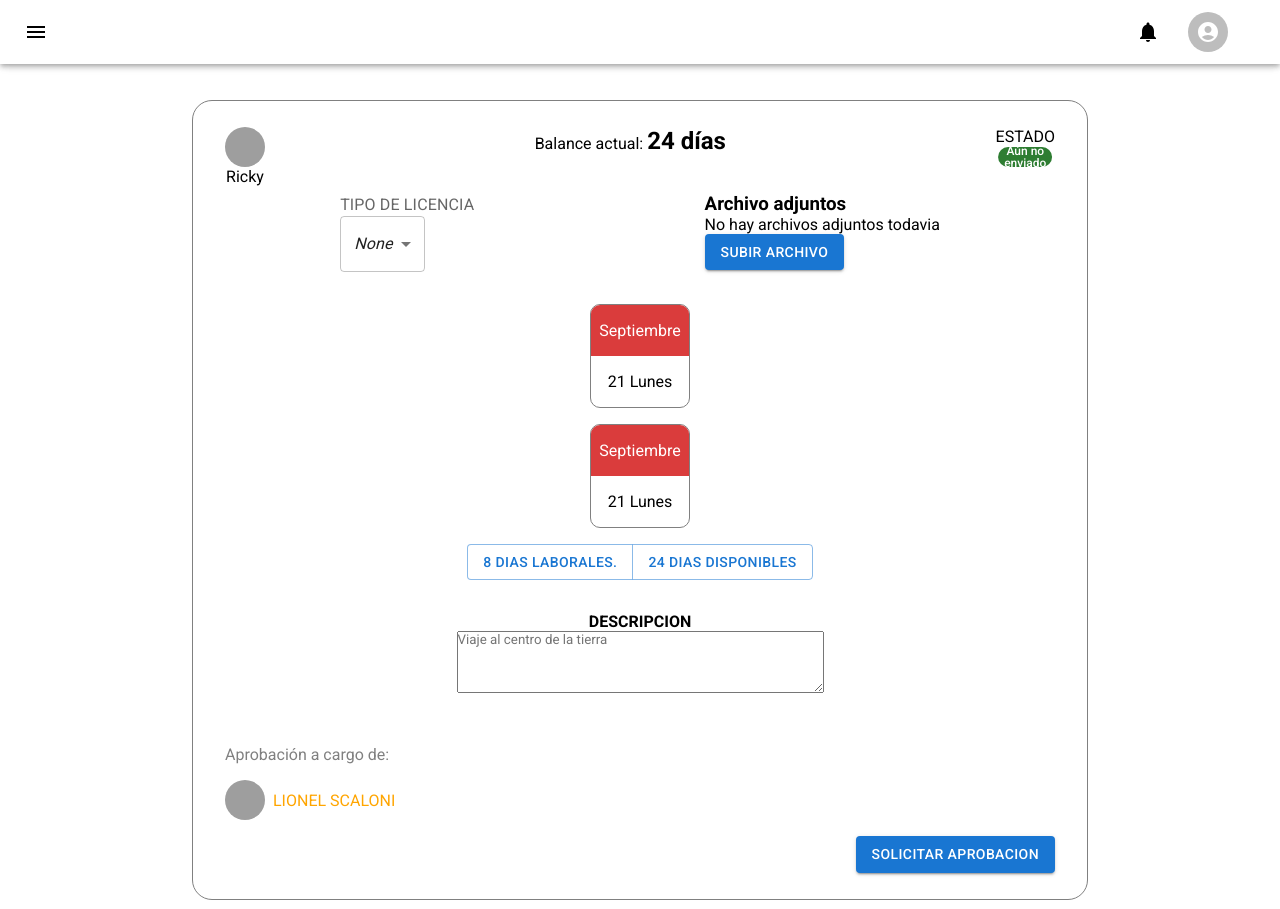
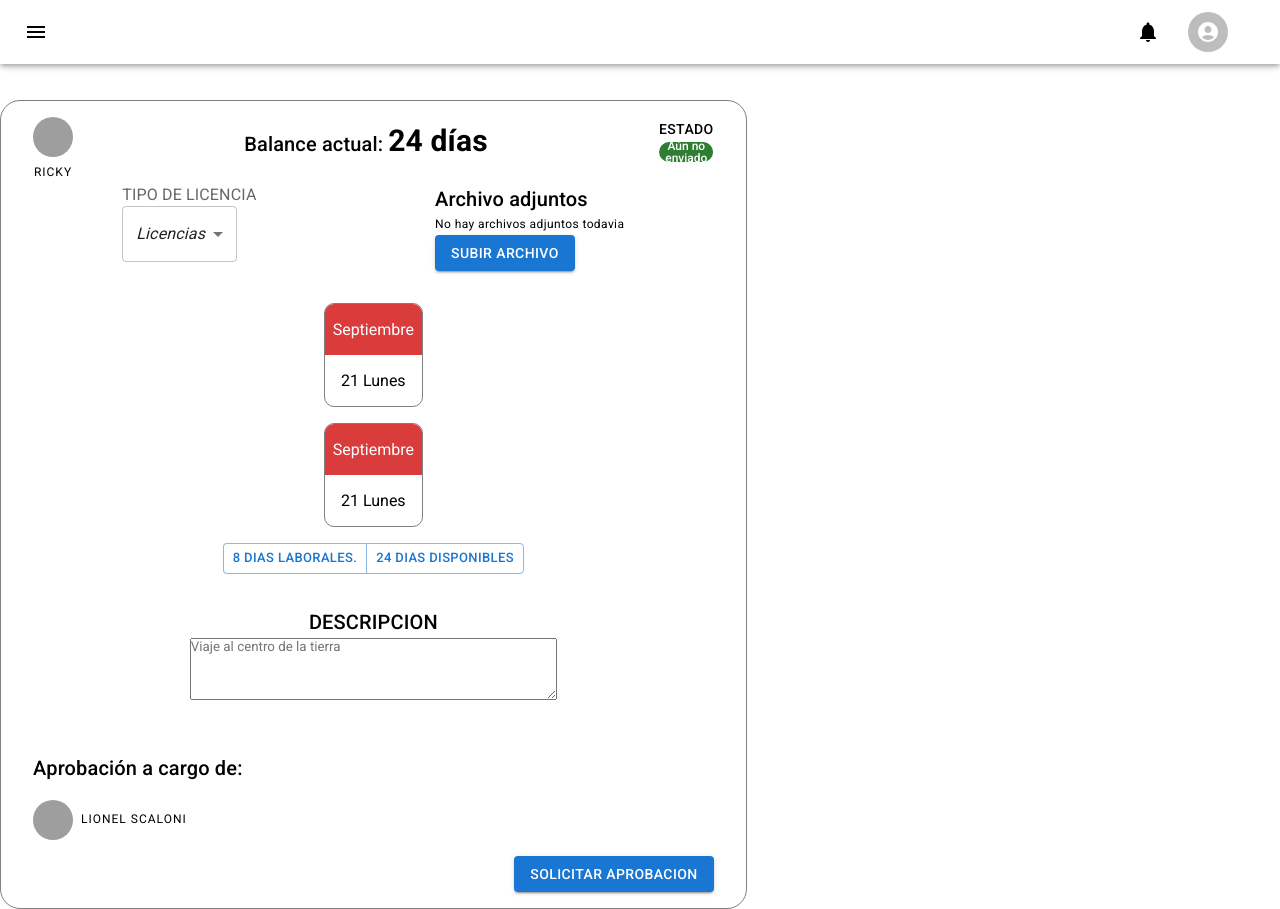
Before and after one commit to PJoaquin-adviters/Proyecto-final-adviters, a React (Create React App) app: page /cargarLicencia in a window 1280 px wide. Built offline with nearby package versions, Linux system fonts and the light colour scheme; grey boxes are pictures that could not be loaded.

Commit message:
Agrega componentes material

```diff
--- a/src/Pages/CargarLicenciaPage/CargarLicenciaPage.jsx
+++ b/src/Pages/CargarLicenciaPage/CargarLicenciaPage.jsx
@@ -1,26 +1,40 @@
 import React from "react";
-import { Avatar, Badge, Select, MenuItem, InputLabel, ButtonGroup, Button, DatePicker } from "@mui/material";
+import {
+  Avatar,
+  Badge,
+  Select,
+  MenuItem,
+  InputLabel,
+  ButtonGroup,
+  Button,
+  DatePicker,
+  Typography,
+  Grid,
+  TextareaAutosize,
+} from "@mui/material";
 import { DateRangePicker } from "@mui/lab";
 import scaloni from "./scaloni.jpg";
 import "./CargarLicenciaStyle.css";
 
 const CargarLicenciaPage = () => {
   return (
-    <>
+    <Grid container>
+      <Grid sm={12} md={10}>
         <main id="contenedor">
-        <DateRangePicker/>
           <section id="titulo">
             <div>
               <Avatar alt="scaloni" src={scaloni} />
-            <p>Ricky</p>
+              <Typography variant="overline">Ricky</Typography>
             </div>
             <div>
-            <p>
+              <Typography variant="h6">
                 Balance actual: <b>24 días</b>
-            </p>
+              </Typography>
             </div>
             <div>
-            <p>ESTADO</p>
+              <Typography variant="button" display={"block"}>
+                ESTADO
+              </Typography>
               <Badge badgeContent={"Aún no enviado"} color="success"></Badge>
             </div>
           </section>
@@ -30,53 +44,75 @@ const CargarLicenciaPage = () => {
                 <InputLabel id="demo-select-small">TIPO DE LICENCIA</InputLabel>
                 <Select labelId="demo-select-small" value="None">
                   <MenuItem value="None">
-                  <em>None</em>
+                    <em>Licencias</em>
                   </MenuItem>
+                  {/* cambiar esto */}
                   <MenuItem value={10}>Ten</MenuItem>
                   <MenuItem value={20}>Twenty</MenuItem>
                   <MenuItem value={30}>Thirty</MenuItem>
                 </Select>
               </span>
               <span>
-              <h3>Archivo adjuntos</h3>
-              <p>No hay archivos adjuntos todavia</p>
+                <Typography variant="h6">Archivo adjuntos</Typography>
+                <Typography variant="caption" display="block">
+                  No hay archivos adjuntos todavia
+                </Typography>
                 <Button variant="contained">SUBIR ARCHIVO</Button>
               </span>
             </div>
             <div id="fecha-licencia">
               <span className="calendario-widget">
                 <span>{"Septiembre"}</span>
-                <span>{21}{" Lunes"}</span>
+                <span>
+                  {21}
+                  {" Lunes"}
+                </span>
               </span>
               <span className="calendario-widget">
                 <span>{"Septiembre"}</span>
-                <span>{21}{" Lunes"}</span>
+                <span>
+                  {21}
+                  {" Lunes"}
                 </span>
-            <ButtonGroup id="grupo-botones-licencia">
+              </span>
+              <ButtonGroup
+                id="grupo-botones-licencia"
+                size="small"
+                color="primary"
+              >
                 <Button>{8} dias laborales.</Button>
                 <Button>{24} dias disponibles</Button>
               </ButtonGroup>
             </div>
-          <div id="descripcion-razon-licencia">
-            <h4>DESCRIPCION</h4>
-           <textarea placeholder="Viaje al centro de la tierra" rows="4" cols="50"></textarea>
+            <div>
+              <Typography variant="h6">DESCRIPCION</Typography>
+              <textarea
+                placeholder="Viaje al centro de la tierra"
+                rows="4"
+                cols="50"
+              ></textarea>
             </div>
           </section>
           <section id="responsable-licencia">
-          <p>Aprobación a cargo de:</p>
+            <Typography variant="h6" align="left">
+              Aprobación a cargo de:
+            </Typography>
             <div id="contenedor-usuario">
               <Avatar alt="avatar-usuario" src={scaloni} />
-            <p>LIONEL SCALONI</p>
+              <Typography variant="overline">LIONEL SCALONI</Typography>
             </div>
             <Button variant="contained" id="boton-licencia">
               SOLICITAR APROBACION
             </Button>
           </section>
         </main>
-      <aside>
+      </Grid>
 
-      </aside>
-    </>
+      <Grid sm={12} md={2}>
+      <aside></aside>
+      </Grid>
+
+    </Grid>
   );
 };
 
--- a/src/Pages/CargarLicenciaPage/CargarLicenciaStyle.css
+++ b/src/Pages/CargarLicenciaPage/CargarLicenciaStyle.css
@@ -44,7 +44,7 @@ main {
 .calendario-widget {
     display: flex;
     flex-direction: column;
-    max-width: 200px;
+    max-width: 50%;
     border: 1px solid gray;
     border-radius: 10px;
     overflow: hidden;
@@ -90,7 +90,3 @@ color: white;
 #boton-licencia{
     align-self: flex-end;
 }
-
-aside{
-    width: 30%;
-}
```
Lines whose indentation alone changed are shown as unchanged.
